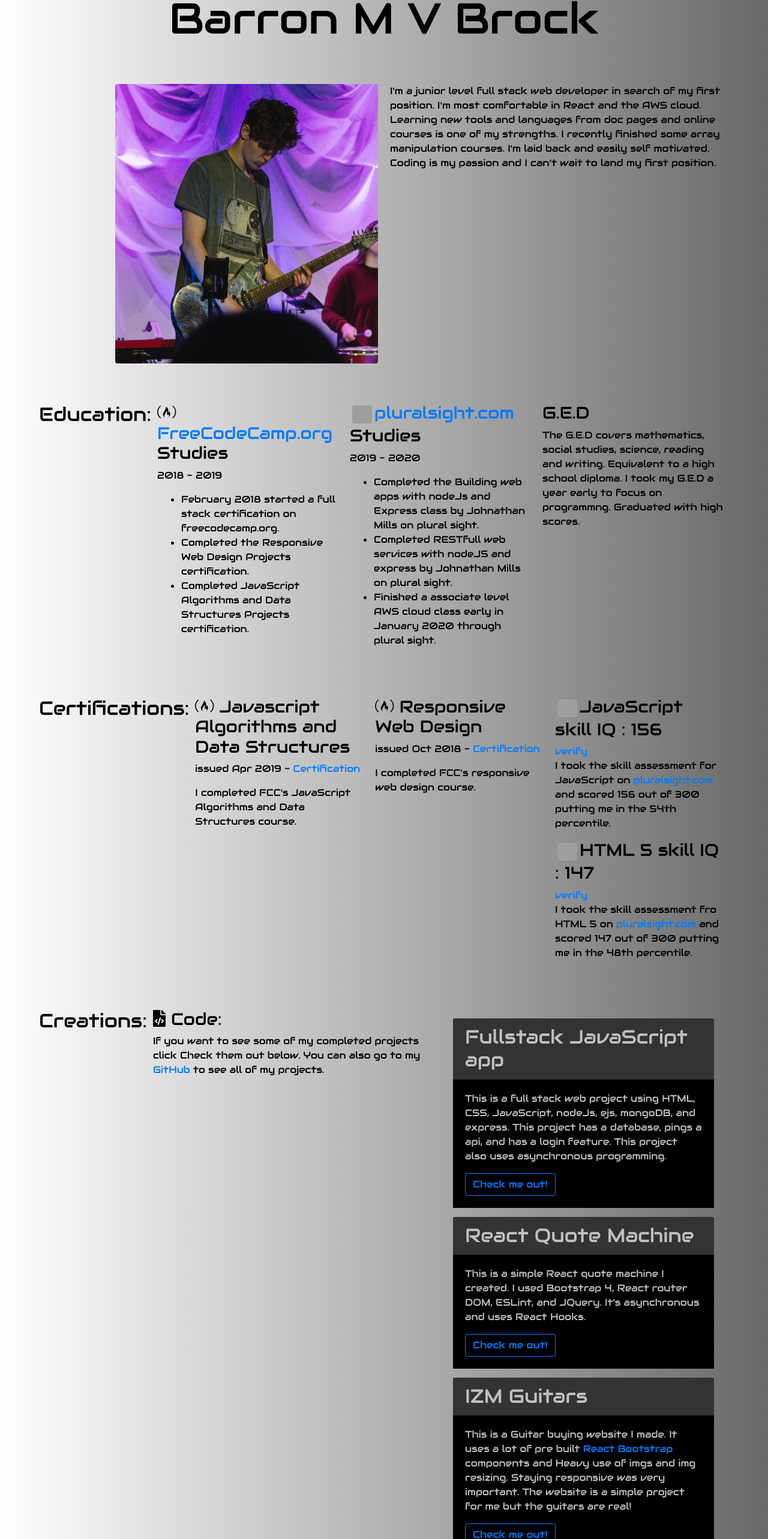
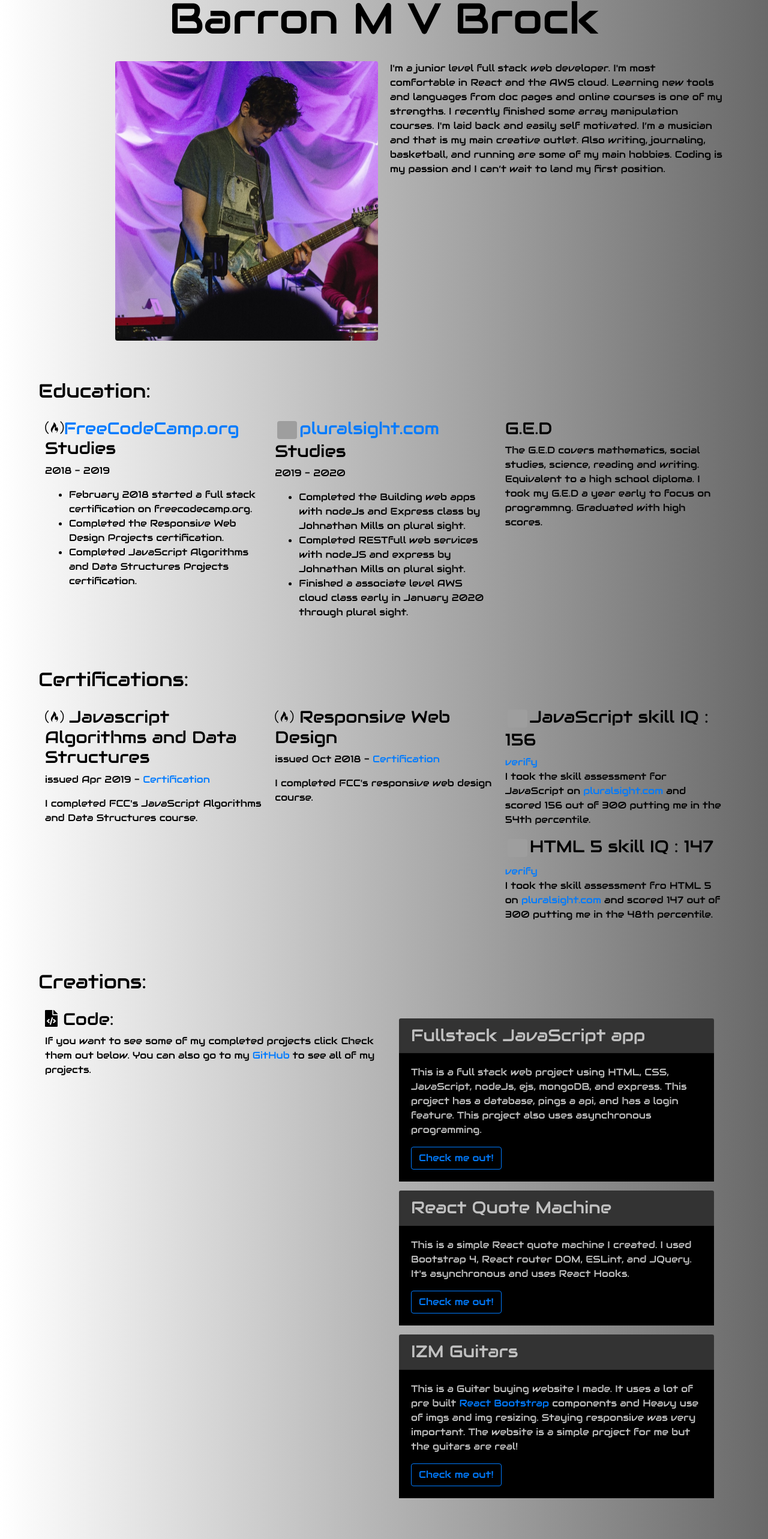
Before and after one commit to bmansk8/portfolio, a React (Create React App) app: page / in a window 1280 px wide. Shown: the part 204-2770 px from the top of the page at 60% size. Built offline with nearby package versions, Linux system fonts and the light colour scheme; grey boxes are pictures that could not be loaded.

Commit message:
matched styles
added the home page font sizes to the blog route. centered main photo on home page route when max-width less than 570px.
cleaned up the way the cols and rows are structured.

```diff
--- a/src/Components/HomePage.jsx
+++ b/src/Components/HomePage.jsx
@@ -24,12 +24,14 @@
         </div>
         <div className='col'>
           <p>
-            I&apos;m a junior level full stack web developer in search of my
-            first position. I&apos;m most comfortable in React and the AWS cloud.
-            Learning new tools and languages from doc pages and online courses
-            is one of my strengths. I recently finished some array manipulation
-            courses. I&apos;m laid back and easily self motivated. Coding is my
-            passion and I can’t wait to land my first position.
+            I&apos;m a junior level full stack web developer. I&apos;m most
+            comfortable in React and the AWS cloud. Learning new tools and
+            languages from doc pages and online courses is one of my strengths.
+            I recently finished some array manipulation courses. I&apos;m laid
+            back and easily self motivated. I’m a musician and that is my main
+            creative outlet. Also writing, journaling, basketball, and running
+            are some of my main hobbies. Coding is my passion and I can’t wait
+            to land my first position.
           </p>
         </div>
       </div>
@@ -38,18 +40,20 @@
         <div className='col'>
           <img id='GtrPhoto' src={Photo} className='rounded' alt='alt'></img>
           <p>
-            I&apos;m a junior level full stack web developer in search of my
-            first position. I&apos;m most comfortable in React and the AWS cloud.
-            Learning new tools and languages from doc pages and online courses
-            is one of my strengths. I recently finished some array manipulation
-            courses. I&apos;m laid back and easily self motivated. Coding is my
-            passion and I can’t wait to land my first position.
+            I&apos;m a junior level full stack web developer. I&apos;m most
+            comfortable in React and the AWS cloud. Learning new tools and
+            languages from doc pages and online courses is one of my strengths.
+            I recently finished some array manipulation courses. I&apos;m laid
+            back and easily self motivated. I’m a musician and that is my main
+            creative outlet. Also writing, journaling, basketball, and running
+            are some of my main hobbies. Coding is my passion and I can’t wait
+            to land my first position.
           </p>
         </div>
       </div>
 
+      <h2>Education:</h2>
       <div className='row' id='education'>
-        <h2>Education:</h2>
         <div className='col'>
           <h3>
             <FontAwesomeIcon icon={faFreeCodeCamp} />
@@ -117,8 +121,8 @@
         </div>
       </div>
 
+      <h2>Certifications:</h2>
       <div className='row' id='certifications'>
-        <h2>Certifications:</h2>
         <div className='col'>
           <h3>
             <FontAwesomeIcon icon={faFreeCodeCamp} /> Javascript Algorithms and
@@ -212,9 +216,8 @@
         </div>
       </div>
 
+      <h2>Creations:</h2>
       <div className='row' id='Code'>
-        <h2>Creations:</h2>
-
         <div id='creations' className='col'>
           <h3>
             <FontAwesomeIcon icon={faFileCode} /> Code:
@@ -240,7 +243,7 @@
             </p>
           </div>
           <div className='card'>
-            <h2 className='card-header'>Fullstack JavaScript app</h2>
+            <h3 className='card-header'>Fullstack JavaScript app</h3>
             <div className='card-body'>
               <p>
                 This is a full stack web project using HTML, CSS, JavaScript,
@@ -259,7 +262,7 @@
           </div>
 
           <div className='card'>
-            <h2 className='card-header'>React Quote Machine</h2>
+            <h3 className='card-header'>React Quote Machine</h3>
             <div className='card-body'>
               <p>
                 This is a simple React quote machine I created. I used Bootstrap
@@ -277,7 +280,7 @@
           </div>
 
           <div className='card'>
-            <h2 className='card-header'>IZM Guitars</h2>
+            <h3 className='card-header'>IZM Guitars</h3>
             <div className='card-body'>
               <p>
                 This is a Guitar buying website I made. It uses a lot of pre
@@ -302,7 +305,6 @@
       </div>
 
       <div className='row' id='Music'>
-        <h2>Creations:</h2>
         <div className='col'>
           <h3>
             <FontAwesomeIcon icon={faMusic} /> Music:
--- a/src/css/Blog.scss
+++ b/src/css/Blog.scss
@@ -102,8 +102,14 @@
   }
 }
 
-@media screen and (max-width:520px){
+@media screen and (max-width:570px){
   img{
-    width: 80%;
+    width: 70%;
+  }
+  p{
+    font-size: small;
+  }
+  h1{
+    font-size: xx-large;
   }
 }
--- a/src/css/HomePage.scss
+++ b/src/css/HomePage.scss
@@ -10,6 +10,10 @@
   #name {
     margin-top: 100px;
     padding: 1px;
+  }
+
+  h2{
+    margin-left: 5%;
   }
 
   img {
@@ -36,6 +40,7 @@
   .row {
     padding: 1px;
     margin: 5%;
+    margin-top: 2%;
   }
 }
 
@@ -74,6 +79,11 @@
       font-size: xxx-large;
     }
 
+    #GtrPhoto{
+      margin: auto;
+      display: block;
+    }
+
     iframe {
       width: 300px;
       margin: 5px;
@@ -84,8 +94,8 @@
 @media screen and (max-width: 570px) {
   #HomePage {
     #GtrPhoto {
-      width: 50%;
-      height: 50%;
+      width: 250px;
+      height: 250px;
     }
 
     .col h3 {
```
